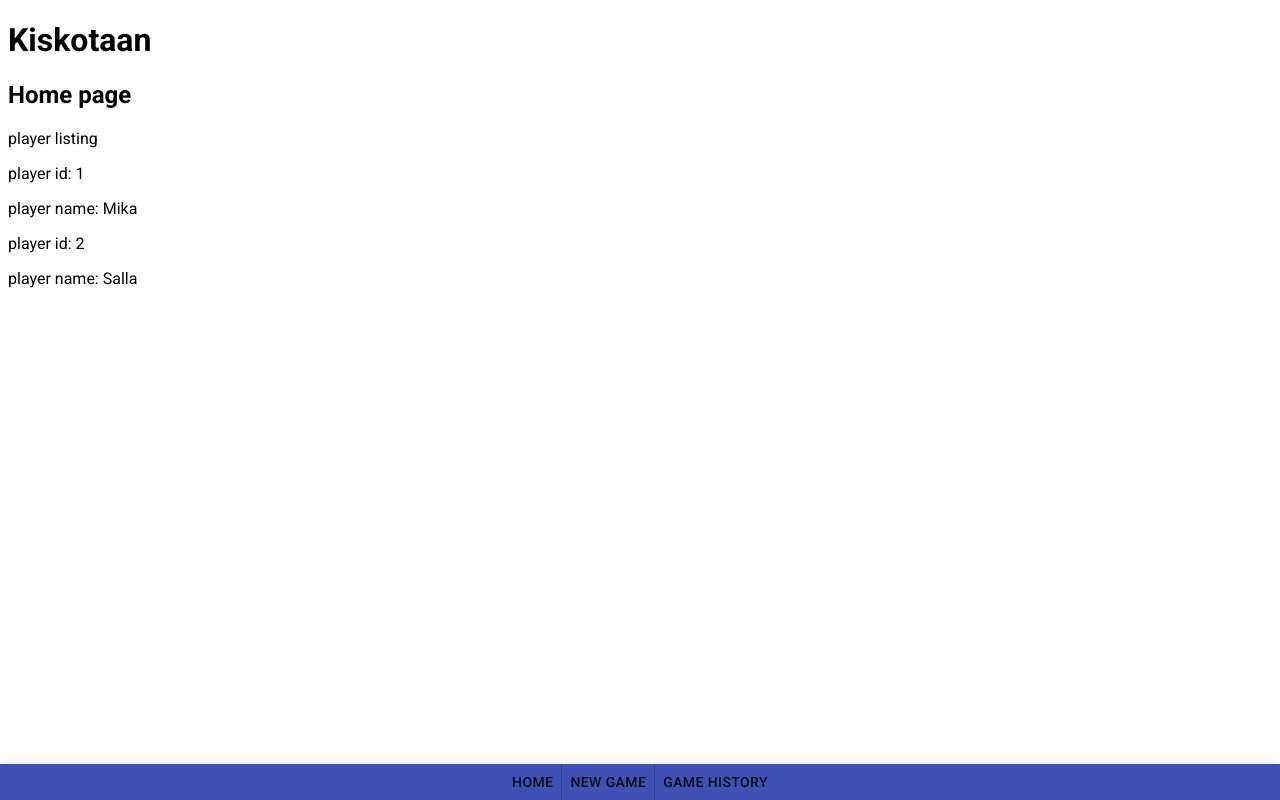
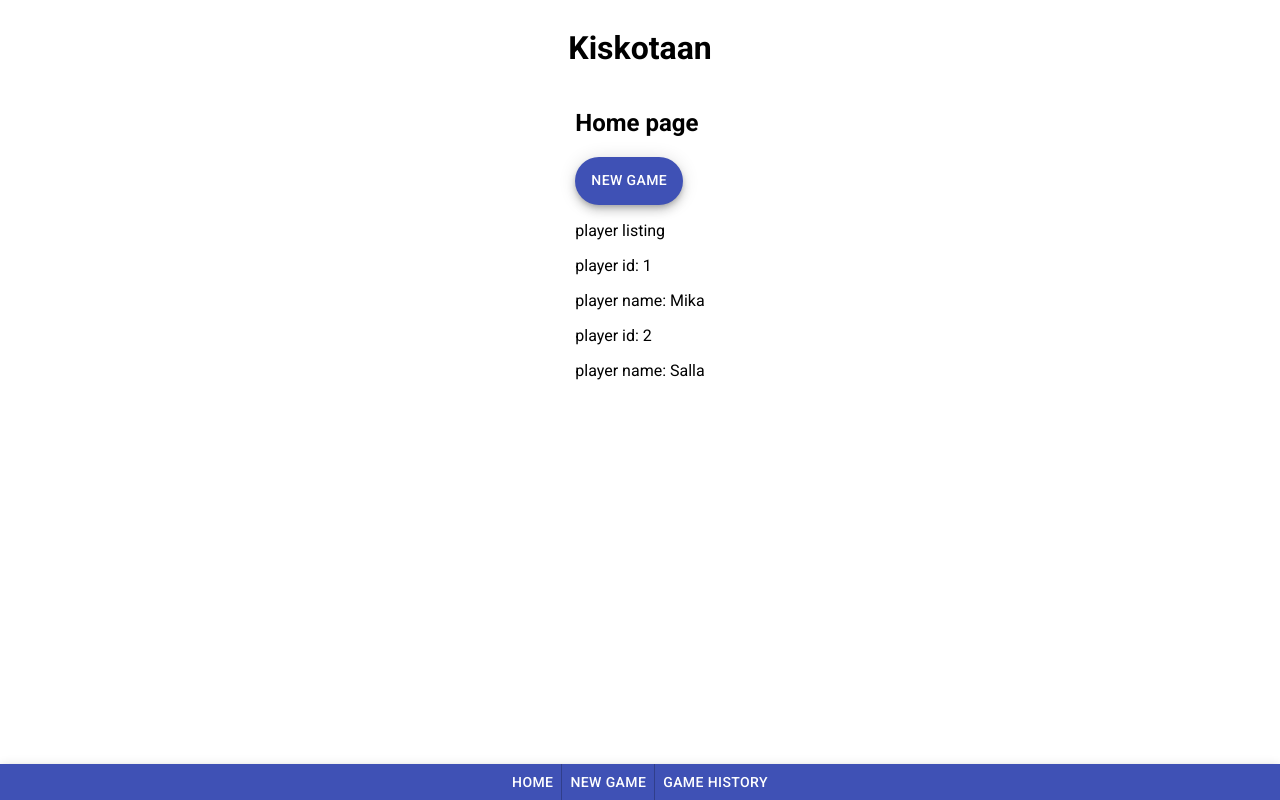
Before and after one commit to mika-alaoutinen/kiskotaan, a React (Create React App) app: page / in a window 1280 px wide. Built offline with nearby package versions, Linux system fonts and the light colour scheme; data requests are answered from the project's data file.

Commit message:
Add Grid to home page

```diff
--- a/src/App.tsx
+++ b/src/App.tsx
@@ -1,8 +1,14 @@
 import React, { useEffect } from 'react'
 import { useDispatch } from 'react-redux'
 
+import Grid from '@material-ui/core/Grid'
+
 import Navigation from './components/common/Navigation'
 import { getPlayers } from './store/players/playerActions'
+
+const style = {
+  fontFamily: 'Roboto'
+}
 
 const App: React.FC = () => {
   const dispatch = useDispatch()
@@ -12,10 +18,20 @@ const App: React.FC = () => {
   }, [dispatch])
 
   return (
-    <div className="App" style={{ fontFamily: 'Roboto' }}>
+    <Grid
+      alignItems='center'
+      className='App'
+      container
+      direction='column'
+      justify='center'
+      style={style}
+      spacing={0}
+    >
+
       <h1>Kiskotaan</h1>
       <Navigation />
-    </div>
+
+    </Grid>
   )
 }
 
--- a/src/components/common/Navigation.tsx
+++ b/src/components/common/Navigation.tsx
@@ -13,8 +13,8 @@ const appBarStyle = {
   bottom: 0,
 }
 
-const centeredStyle = {
-  margin: '0 auto',
+const buttonStyle = {
+  color: 'white'
 }
 
 const Navigation: React.FC = () => (
@@ -22,10 +22,20 @@ const Navigation: React.FC = () => (
     <Routes />
 
     <AppBar position='fixed' style={appBarStyle}>
-      <ButtonGroup variant='text' style={centeredStyle}>
-        <Button component={Link} to={homePath}>Home</Button>
-        <Button component={Link} to={newGamePath}>New game</Button>
-        <Button component={Link} to={gameHistoryPath}>Game history</Button>
+      <ButtonGroup variant='text' style={{ margin: '0 auto' }}>
+
+        <Button component={Link} to={homePath} style={buttonStyle}>
+          Home
+        </Button>
+
+        <Button component={Link} to={newGamePath} style={buttonStyle}>
+          New game
+        </Button>
+
+        <Button component={Link} to={gameHistoryPath} style={buttonStyle}>
+          Game history
+        </Button>
+
       </ButtonGroup>
     </AppBar>
   </div>
--- a/src/views/Home.tsx
+++ b/src/views/Home.tsx
@@ -1,11 +1,22 @@
 import React from 'react'
+import { Link as RouterLink } from 'react-router-dom'
+
+import Fab from '@material-ui/core/Fab'
+import Link from '@material-ui/core/Link'
+
 import Players from '../components/player/Players'
+import { newGamePath } from '../constants'
 
 const HomePage: React.FC = () => {
 
   return (
     <div>
       <h2>Home page</h2>
+      <Fab color='primary' size='large' variant='extended'>
+        <Link component={RouterLink} to={newGamePath} style={{ color: 'white' }}>
+          New game
+        </Link>
+      </Fab>
       <Players />
     </div>
   )
```
